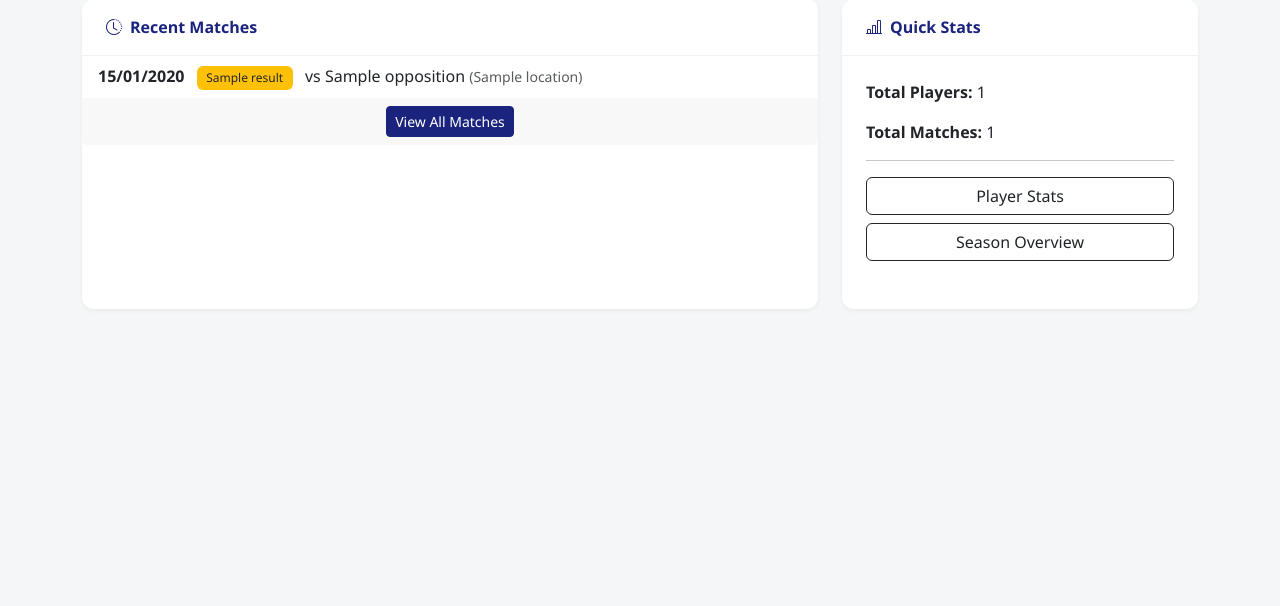
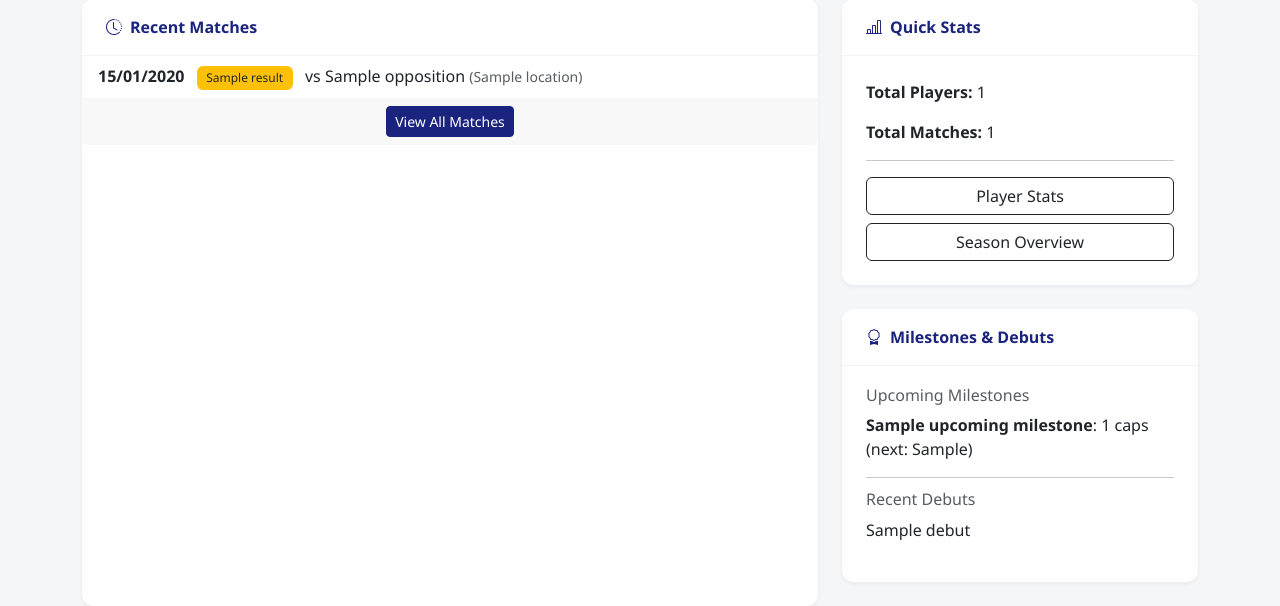
Before and after one commit to mitchrob/TeamSheetApp, a Flask app: template app/templates/index.html in a window 1280 px wide. Shown: the part 256-862 px from the top of the page. Before the commit the page ends 517 px from the top, so only its background shows below. Run offline with Flask 3, Linux system fonts and the light colour scheme; the template is opened without the code that fills it: most values are stand-ins (such as "Sample title", 1, 10 or a date in 2020); some libraries are stand-ins or nearby versions.

Commit message:
Add Player Milestones Dashboard to home page
Extract milestone calculation logic into `app/services/core.py:get_milestones()`. Add to the root `/` dashboard route a new widget that displays upcoming player milestones and recent debuts, leveraging this logic.

Co-authored-by: mitchrob <40656402+mitchrob@users.noreply.github.com>

```diff
--- a/app/routes/main.py
+++ b/app/routes/main.py
@@ -1,7 +1,7 @@
 from flask import Blueprint, render_template, request, redirect, url_for, flash
 from app.extensions import db
 from app.models import Player, Match, Appearance
-from app.services import compute_season_stats, get_player_stats, _collect_seasons
+from app.services import compute_season_stats, get_player_stats, _collect_seasons, get_milestones
 from sqlalchemy import func, case
 
 bp = Blueprint('main', __name__)
@@ -17,7 +17,9 @@ def index():
     total_players = Player.query.count()
     total_matches = Match.query.count()
 
-    return render_template('index.html', recent_matches=recent_matches, total_players=total_players, total_matches=total_matches)
+    upcoming_milestones, recent_debuts = get_milestones()
+
+    return render_template('index.html', recent_matches=recent_matches, total_players=total_players, total_matches=total_matches, upcoming_milestones=upcoming_milestones, recent_debuts=recent_debuts)
 
 @bp.route('/stats', methods=['GET'])
 def stats():
--- a/app/services/__init__.py
+++ b/app/services/__init__.py
@@ -1 +1 @@
-from .core import _collect_seasons, compute_season_stats, get_player_stats, find_potential_duplicates
+from .core import _collect_seasons, compute_season_stats, get_player_stats, find_potential_duplicates, get_milestones
--- a/app/templates/index.html
+++ b/app/templates/index.html
@@ -41,7 +41,7 @@
   </div>
 
   <div class="col-md-4">
-    <div class="card mb-4 h-100">
+    <div class="card mb-4">
       <div class="card-header">
         <i class="bi bi-bar-chart-line me-2"></i>Quick Stats
       </div>
@@ -58,6 +58,36 @@
         </div>
       </div>
     </div>
+
+    <div class="card mb-4">
+      <div class="card-header">
+        <i class="bi bi-award me-2"></i>Milestones & Debuts
+      </div>
+      <div class="card-body">
+        <h6 class="card-subtitle mb-2 text-muted">Upcoming Milestones</h6>
+        {% if upcoming_milestones %}
+        <ul class="list-unstyled">
+          {% for p in upcoming_milestones %}
+          <li><strong>{{ p.name }}</strong>: {{ p.count }} caps (next: {{ p.next_milestone }})</li>
+          {% endfor %}
+        </ul>
+        {% else %}
+        <p class="small text-muted">No upcoming milestones.</p>
+        {% endif %}
+
+        <hr>
+        <h6 class="card-subtitle mb-2 text-muted">Recent Debuts</h6>
+        {% if recent_debuts %}
+        <ul class="list-unstyled">
+          {% for p in recent_debuts %}
+          <li>{{ p.name }}</li>
+          {% endfor %}
+        </ul>
+        {% else %}
+        <p class="small text-muted">No recent debuts.</p>
+        {% endif %}
+      </div>
+    </div>
   </div>
 </div>
 {% endblock %}
```
Also changed, not shown: app/services/core.py (+31 -0 lines).
